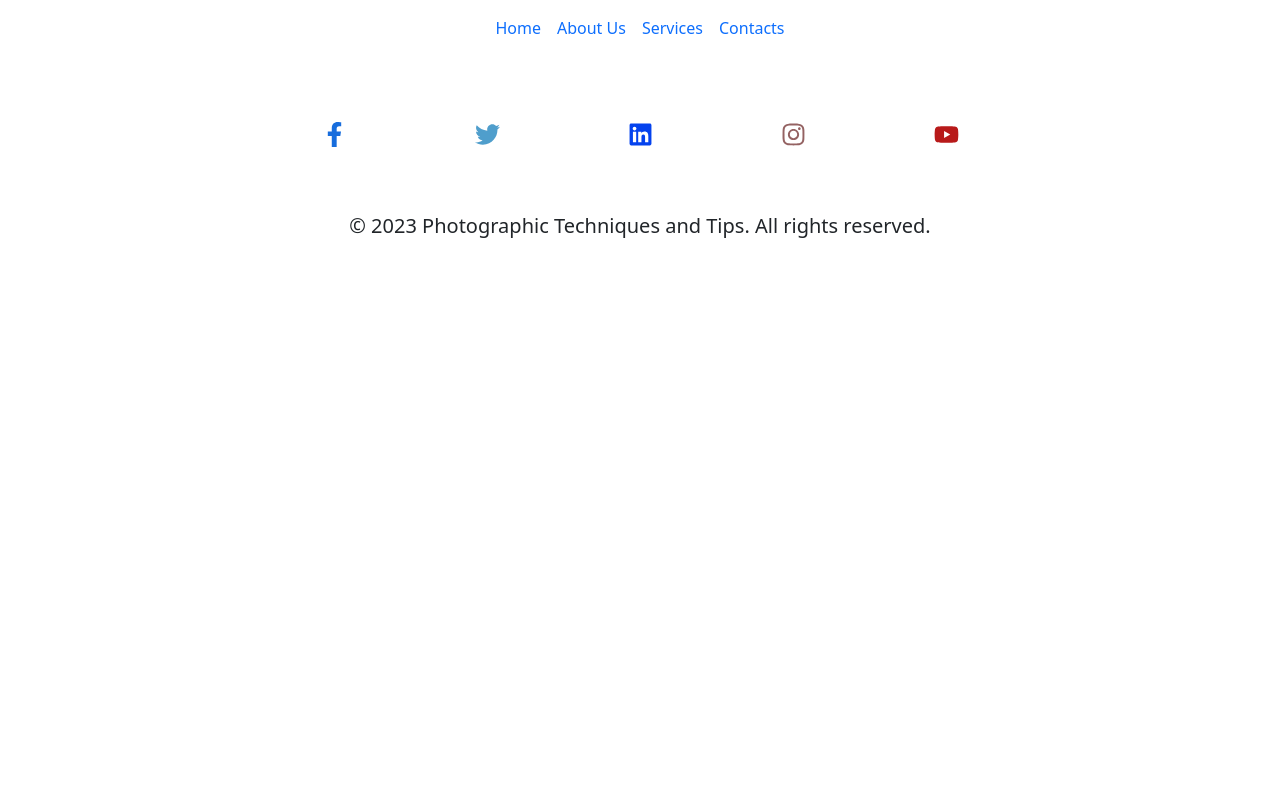
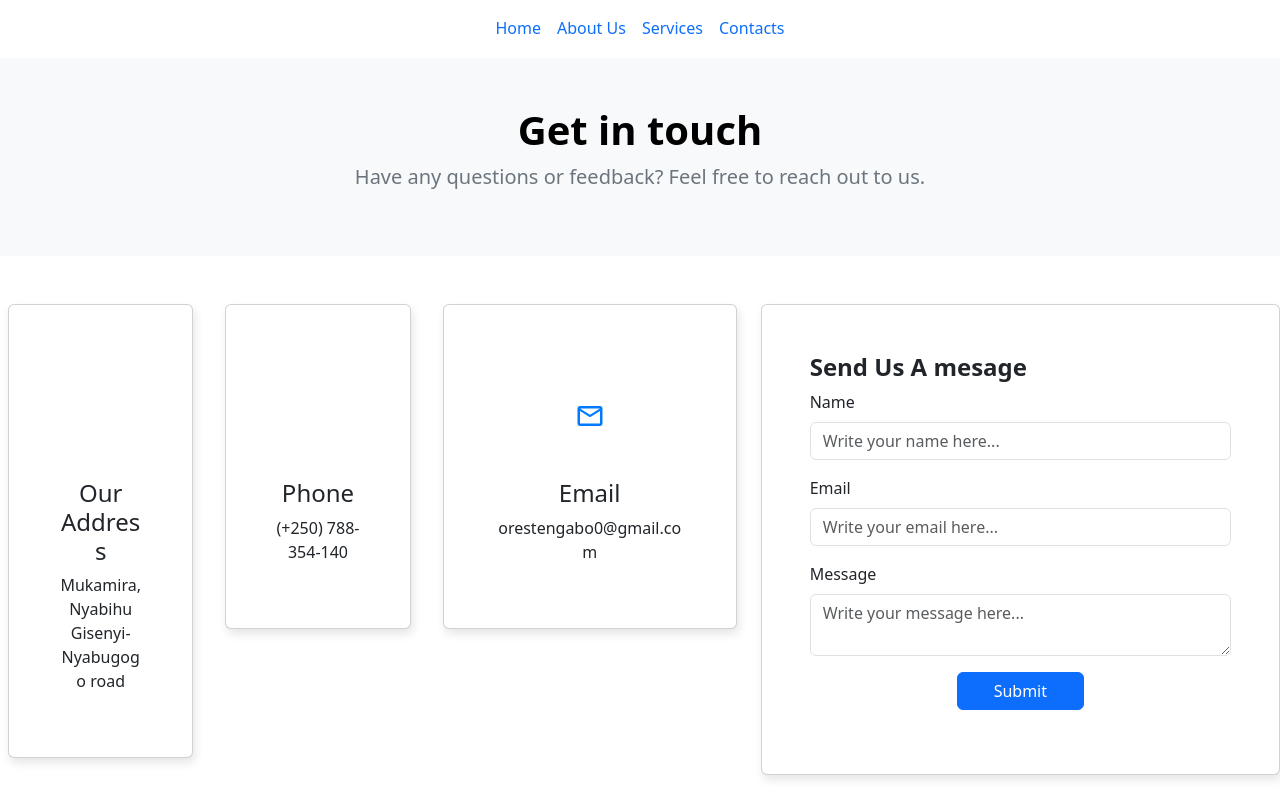
Before and after one commit to orestengabo0/font_end_dev_photo_techniques_-_tips, a React (Vite) app: page /contacts in a window 1280 px wide. Shown: the top 800 px of the page. Built offline with nearby package versions, Linux system fonts and the light colour scheme.

Commit message:
Creating a contacts page

```diff
--- a/src/App.tsx
+++ b/src/App.tsx
@@ -4,6 +4,7 @@ import styles from './App.module.css'
 import Home from './components/Home'
 import Footer from './components/Footer/Footer'
 import Services from './components/Services/Services'
+import Contacts from './components/Contacts/Contacts'
 
 const App = () => {
   return (
@@ -12,6 +13,7 @@ const App = () => {
       <Routes>
         <Route path='/' element={<Home />}/>
         <Route path='/services' element={<Services />} />
+        <Route path='/contacts' element={<Contacts />} />
       </Routes>
       <Footer />
     </Router>
--- /dev/null
+++ b/src/components/Contacts/Contacts.tsx
@@ -0,0 +1,43 @@
+import React from "react";
+import ContactsHeading from "./Heading/ContactsHeading";
+import ContactsCards from "./ContactsBody/ContactsCards";
+import { SlLocationPin } from "react-icons/sl";
+import { FiPhone } from "react-icons/fi";
+import { MdOutlineEmail } from "react-icons/md";
+import ContactsForm from "./ContactsForm/ContactsForm";
+
+const Contacts = () => {
+  return (
+    <div>
+      <ContactsHeading />
+      <div className="row">
+        <div className="col-md-2">
+          <ContactsCards
+            contactIcon={<SlLocationPin color="#007bff" size={30} />}
+            contactType="Our Address"
+            contacts="Mukamira, Nyabihu Gisenyi-Nyabugogo road"
+          />
+        </div>
+        <div className="col-md-2">
+          <ContactsCards
+            contactIcon={<FiPhone color="#007bff" size={30} />}
+            contactType="Phone"
+            contacts="(+250) 788-354-140"
+          />
+        </div>
+        <div className="col-md-3">
+          <ContactsCards
+            contactIcon={<MdOutlineEmail color="#007bff" size={30} />}
+            contactType="Email"
+            contacts="orestengabo0@gmail.com"
+          />
+        </div>
+        <div className="col-md-5">
+          <ContactsForm />
+        </div>
+      </div>
+    </div>
+  );
+};
+
+export default Contacts;
--- /dev/null
+++ b/src/components/Contacts/ContactsBody/ContactsCard.module.css
@@ -0,0 +1,5 @@
+.card {
+    height: 100vh;
+    border: 0;
+    box-shadow: 2px 5px 10px #0000001a;
+}
--- /dev/null
+++ b/src/components/Contacts/ContactsBody/ContactsCards.tsx
@@ -0,0 +1,25 @@
+import React from "react";
+import { SlLocationPin } from "react-icons/sl";
+import styles from "./ContactsCard.module.css";
+
+interface Props {
+  contactType: string,
+  contacts: string,
+  contactIcon: React.ReactNode
+}
+
+const ContactsCards = ({contactType, contacts, contactIcon}: Props) => {
+  return (
+    <div className="mt-5 ms-2">
+      <div className={`card p-5 ${styles.card}`}>
+        <div className="d-flex justify-content-center p-5">
+          {contactIcon}
+        </div>
+        <h4 className="text-center">{contactType}</h4>
+        <p className="text-center">{contacts}</p>
+      </div>
+    </div>
+  );
+};
+
+export default ContactsCards;
--- /dev/null
+++ b/src/components/Contacts/ContactsForm/ContactsForm.module.css
@@ -0,0 +1,10 @@
+.card {
+    height: 100vh;
+    border: 0;
+    box-shadow: 2px 5px 10px #0000001a;
+}
+
+.btn {
+    width: 30%;
+    padding: 10px 20px;
+}
--- /dev/null
+++ b/src/components/Contacts/ContactsForm/ContactsForm.tsx
@@ -0,0 +1,27 @@
+import React from "react";
+import styles from './ContactsForm.module.css'
+
+const ContactsForm = () => {
+  return (
+    <form className={`card ${styles.card} p-5 mt-5`}>
+      <h4 className="fw-bold">Send Us A mesage</h4>
+      <div className="mb-3">
+        <label htmlFor="name" className="form-label">Name</label>
+        <input type="text" id="name" placeholder="Write your name here..." className="form-control" />
+      </div>
+      <div className="mb-3">
+        <label htmlFor="email" className="form-label">Email</label>
+        <input type="text" id="email" placeholder="Write your email here..." className="form-control" />
+      </div>
+      <div className="mb-3">
+        <label htmlFor="message" className="form-label">Message</label>
+        <textarea className="form-control" placeholder="Write your message here..." id="message"></textarea>
+      </div>
+      <div className="mb-3 d-flex justify-content-center">
+        <button className={`btn btn-primary ${styles['btn']} `}>Submit</button>
+      </div>
+    </form>
+  );
+};
+
+export default ContactsForm;
--- /dev/null
+++ b/src/components/Contacts/Heading/ContactsHeading.tsx
@@ -0,0 +1,12 @@
+import React from 'react'
+
+const ContactsHeading = () => {
+  return (
+    <div className="p-5 bg-body-tertiary">
+        <h1 className='text-center text-black fw-bold'>Get in touch</h1>
+        <p className='text-center text-secondary fs-5'>Have any questions or feedback? Feel free to reach out to us.</p>
+    </div>
+  )
+}
+
+export default ContactsHeading
```
